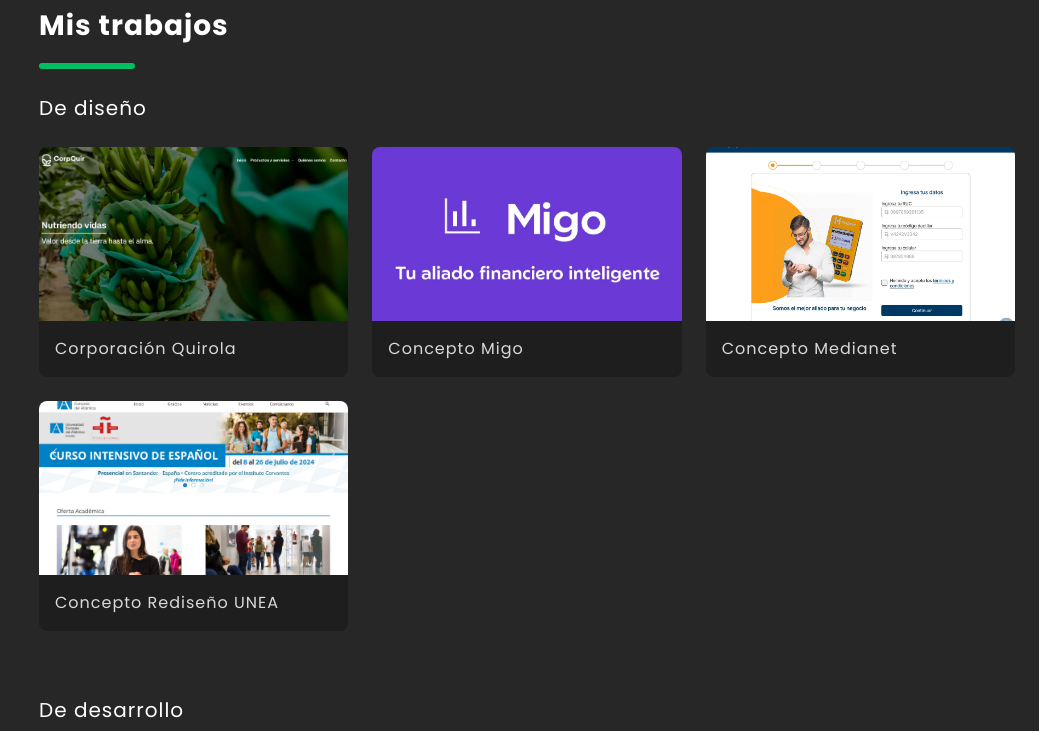
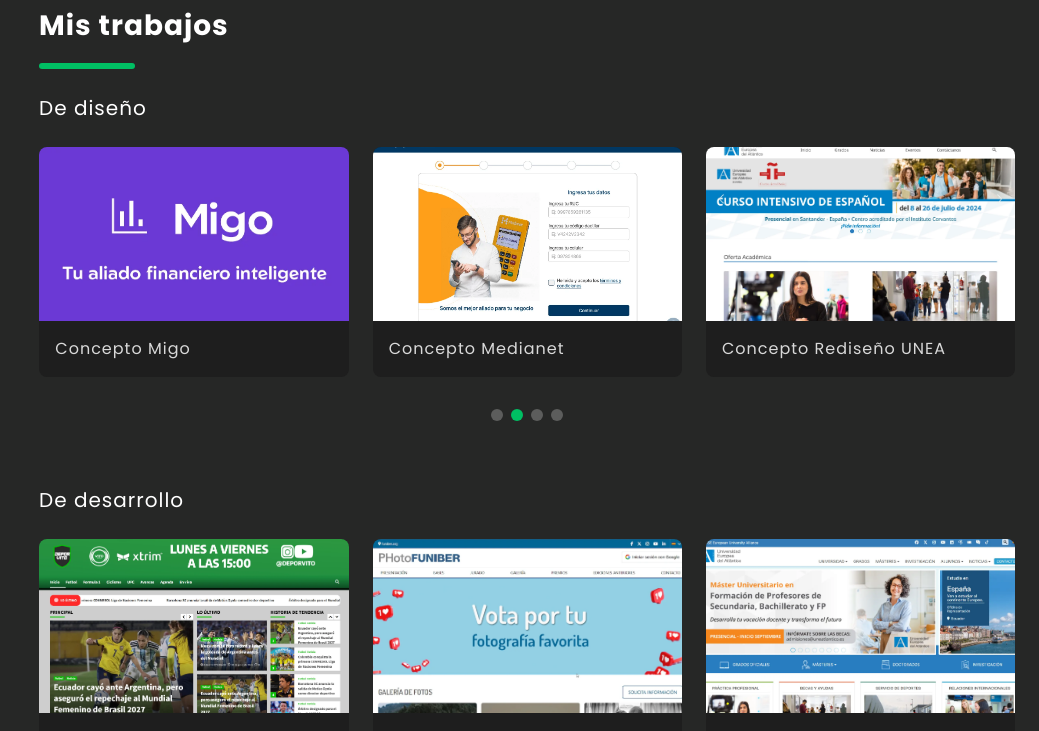
Before and after one commit to JosueAHM/Portfolio-JH, a React (Vite) app: page / in a window 1280 px wide. Shown: the part 800-1531 px from the top of the page, without its empty margins (241-1280 px from the left). Built offline with nearby package versions, Linux system fonts and the light colour scheme.

Commit message:
feat: implement main presentation and portfolio projects section with carousel support

```diff
--- a/package.json
+++ b/package.json
@@ -11,6 +11,8 @@
   },
   "dependencies": {
     "@tailwindcss/vite": "^4.3.0",
+    "embla-carousel-autoplay": "^8.6.0",
+    "embla-carousel-react": "^8.6.0",
     "i18next": "^26.3.1",
     "react": "^19.2.6",
     "react-dom": "^19.2.6",
--- a/src/App.jsx
+++ b/src/App.jsx
@@ -77,7 +77,7 @@
           />
         )}
 
-        <main className="flex-1 lg:ml-64">
+        <main className="flex-1 lg:ml-64 min-w-0">
           <Header
             sidebarOpen={sidebarOpen}
             onToggle={() => setSidebarOpen(!sidebarOpen)}
--- a/src/components/Content/Jobs.jsx
+++ b/src/components/Content/Jobs.jsx
@@ -1,6 +1,9 @@
+import { useState, useCallback, useEffect } from "react";
 import { useTranslation } from "react-i18next";
 import ProjectCard from "./ProjectCard";
 import useInView from "@/hooks/useInView";
+import useEmblaCarousel from "embla-carousel-react";
+import Autoplay from "embla-carousel-autoplay";
 
 const projectsData = {
   design: [
@@ -49,6 +52,71 @@
   ],
 };
 
+function ProjectCarousel({ projects }) {
+  // Duplicamos el array si son pocos elementos para asegurar que Embla tenga suficientes slides para el bucle infinito
+  const displayProjects = projects.length <= 4 ? [...projects, ...projects] : projects;
+
+  const [emblaRef, emblaApi] = useEmblaCarousel(
+    { loop: true, align: "start" },
+    [Autoplay({ delay: 3500, stopOnInteraction: false })]
+  );
+
+  const [selectedIndex, setSelectedIndex] = useState(0);
+
+  const onDotButtonClick = useCallback(
+    (index) => {
+      if (!emblaApi) return;
+      emblaApi.scrollTo(index);
+    },
+    [emblaApi]
+  );
+
+  const onSelect = useCallback((emblaApi) => {
+    // Usamos módulo para saber qué punto real corresponde al slide clonado
+    setSelectedIndex(emblaApi.selectedScrollSnap() % projects.length);
+  }, [projects.length]);
+
+  useEffect(() => {
+    if (!emblaApi) return;
+
+    onSelect(emblaApi);
+    emblaApi.on("reInit", onSelect);
+    emblaApi.on("select", onSelect);
+  }, [emblaApi, onSelect]);
+
+  return (
+    <div className="relative max-w-full">
+      <div className="overflow-hidden pb-6 pt-4 -mt-4" ref={emblaRef}>
+        <div className="flex -ml-6">
+          {displayProjects.map((project, idx) => (
+            <div
+              key={idx}
+              className="flex-none min-w-0 pl-6 w-full md:w-1/2 lg:w-1/3"
+            >
+              <ProjectCard {...project} />
+            </div>
+          ))}
+        </div>
+      </div>
+
+      {projects.length > 1 && (
+        <div className="flex justify-center gap-2 mt-2">
+          {projects.map((_, index) => (
+            <button
+              key={index}
+              onClick={() => onDotButtonClick(index)}
+              className={`w-3 h-3 rounded-full transition-colors ${
+                index === selectedIndex ? "bg-primary" : "bg-text-muted/30"
+              }`}
+              aria-label={`Ir al proyecto ${index + 1}`}
+            />
+          ))}
+        </div>
+      )}
+    </div>
+  );
+}
+
 function Jobs() {
   const { t } = useTranslation();
   const [sectionRef, inView] = useInView(0.1);
@@ -80,7 +148,10 @@
           <h3 className="heading-4 font-heading text-white mb-6">
             {t("projects.design")}
           </h3>
-          <div className="grid grid-cols-1 md:grid-cols-2 lg:grid-cols-3 gap-6">
+          <div className="hidden lg:block">
+            <ProjectCarousel projects={projectsData.design} />
+          </div>
+          <div className="grid lg:hidden grid-cols-1 md:grid-cols-2 gap-6">
             {projectsData.design.map((project) => (
               <ProjectCard key={project.title} {...project} />
             ))}
@@ -96,7 +167,10 @@
           <h3 className="heading-4 font-heading text-white mb-6">
             {t("projects.development")}
           </h3>
-          <div className="grid grid-cols-1 md:grid-cols-2 lg:grid-cols-3 gap-6">
+          <div className="hidden lg:block">
+            <ProjectCarousel projects={projectsData.development} />
+          </div>
+          <div className="grid lg:hidden grid-cols-1 md:grid-cols-2 gap-6">
             {projectsData.development.map((project) => (
               <ProjectCard key={project.title} {...project} />
             ))}
--- a/src/components/Content/Presentation.jsx
+++ b/src/components/Content/Presentation.jsx
@@ -9,7 +9,7 @@
     <section
       id="home"
       ref={sectionRef}
-      className="relative min-h-[80vh] items-center justify-center mt-10 scroll-mt-20 py-10 md:py-16"
+      className="relative md:min-h-[80vh] items-center justify-center mt-10 scroll-mt-20 py-10 md:py-16"
     >
       <div
         className={`space-y-4 transition-all duration-700 ease-out ${
--- a/src/index.css
+++ b/src/index.css
@@ -46,6 +46,8 @@
     background-color: var(--color-bg-site);
     color: var(--color-text-muted);
     font-family: var(--font-sans);
+    overflow-x: hidden;
+    width: 100%;
   }
 
   h1, h2, h3, h4, h5, h6 {
@@ -92,6 +94,7 @@
     min-height: 100svh;
     display: flex;
     box-sizing: border-box;
+    overflow-x: hidden;
   }
 }
 
```
Also changed, not shown: 1 other file (tests, documents, lock files or other folders).
